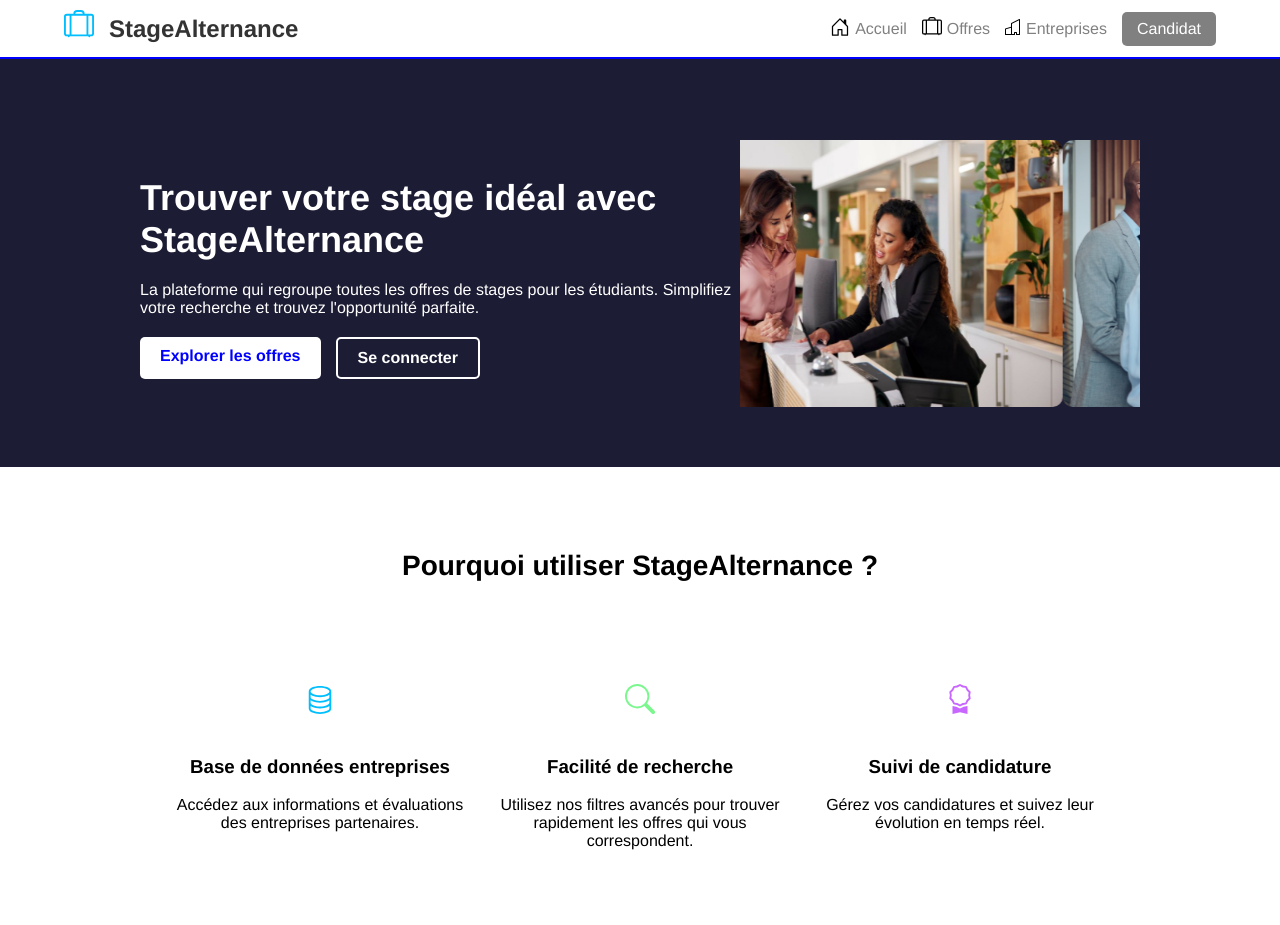
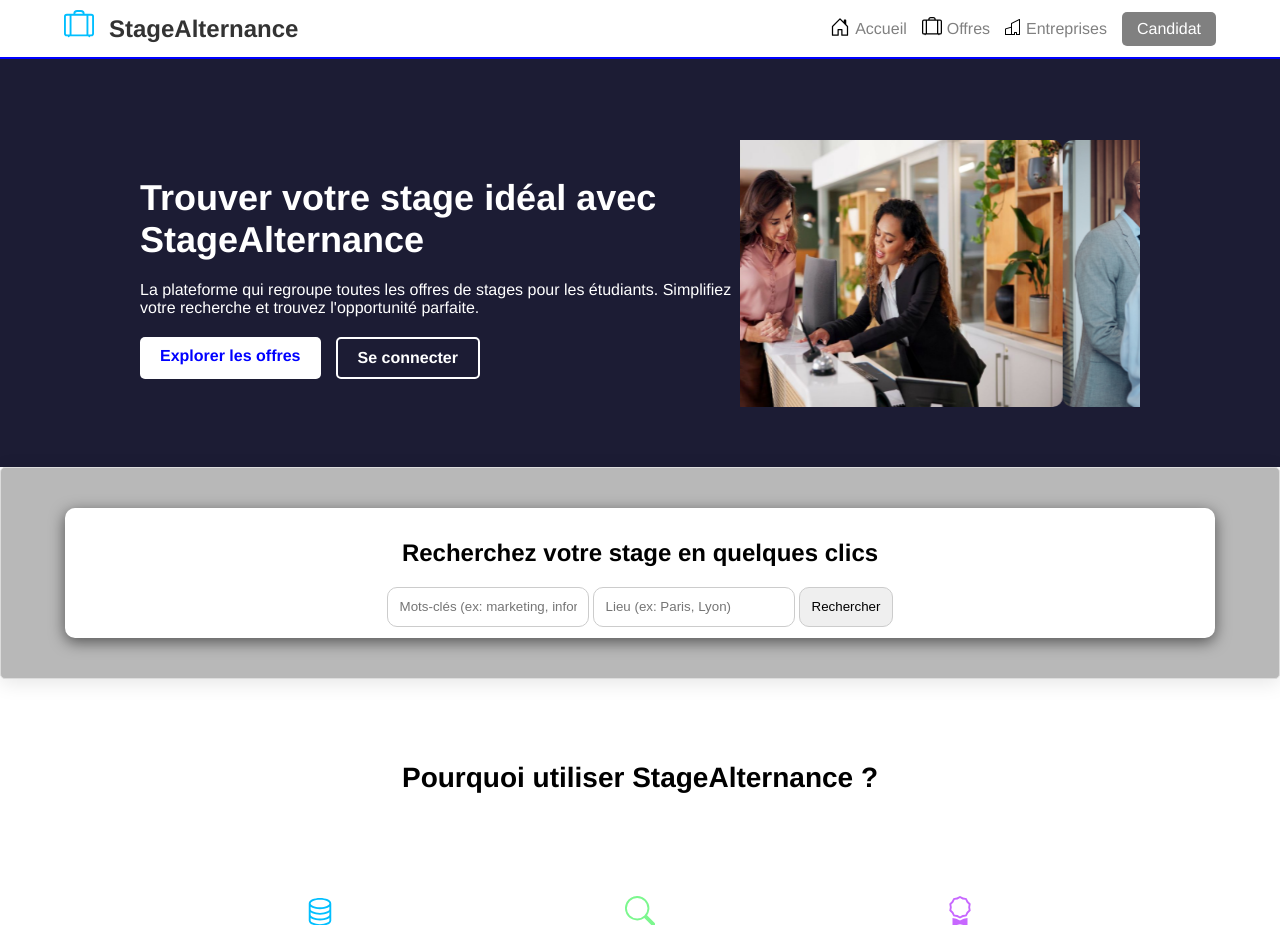
Before and after one commit to dkinhou/Projet-web4all, a PHP site: page / in a window 1280 px wide. Shown: the top 925 px of the page. Run offline with PHP 8.4, Linux system fonts and the light colour scheme.

Commit message:
barre-recherche-acceuil

```diff
--- a/index.html
+++ b/index.html
@@ -64,6 +64,17 @@
                     <img src="image-acceuil_1.jpg" alt="stage 2">
                     <img src="image-acceuil_2.jpg" alt="stage 3">
                 </div>
+            </div>
+        </section>
+
+        <section class="search-bar">
+            <div class="search-bar-content">
+                <h2>Recherchez votre stage en quelques clics</h2>
+                <form class="search-form" action="#" method="get">
+                    <input type="text" name="keyword" placeholder="Mots-clés (ex: marketing, informatique)" required>
+                    <input type="text" name="location" placeholder="Lieu (ex: Paris, Lyon)" >
+                    <button type="submit">Rechercher</button>
+                </form>
             </div>
         </section>
 
--- a/style.css
+++ b/style.css
@@ -62,7 +62,7 @@ body {
 }
 
 .nav-links a:hover {
-    text-decoration: underline;
+    text-decoration: none;
     color: darkblue;
 }
 
@@ -163,6 +163,36 @@ body {
 
 }
 
+.search-bar {
+    padding: 40px 5%;
+    text-align: center;
+    justify-content: center;
+    align-items: center;
+    border: 1px solid rgb(220, 220, 220);
+    border-radius: 5px;
+    box-shadow: 0 4px 20px rgba(0, 0, 0, 0.1);
+    background-color: rgb(184, 184, 184);
+}
+
+.search-bar-content {
+    background-color: white;
+    box-shadow: 0 4px 15px rgba(5, 5, 5, 0.565);
+    border-radius: 10px;
+    padding: 1% 1%;
+    width: 100%;
+}
+
+.search-form input {
+    border-radius: 10px;
+    padding: 1% 1%;
+    border: 1px solid #ccc;
+}
+
+.search-form button {
+    border-radius: 10px;
+    padding: 1% 1%;
+    border: 1px solid #ccc;
+}
 
 .second-section, .third-section, .fourth-section {
     padding: 60px 5%;
@@ -189,10 +219,16 @@ body {
     box-shadow: 0 5px 15px rgba(0, 0, 0, 0.3);
 }
 
+
+.third-section {
+    background-color:  rgb(28, 28, 52);
+    color: white;
+}
+
 .third-section-item:hover {
     transform: translateY(-5px);
     border-radius : 10px;
-    box-shadow: 0 5px 15px white;
+    box-shadow: 0 5px 15px grey;
 }
 
 .second-section h2, .third-section h2, .fourth-section h2 {
@@ -222,11 +258,6 @@ body {
 }
 
 
-
-.third-section {
-    background-color:  rgb(28, 28, 52);
-    color: white;
-}
 
 .fourth-section-btn {
     background: grey;
```
